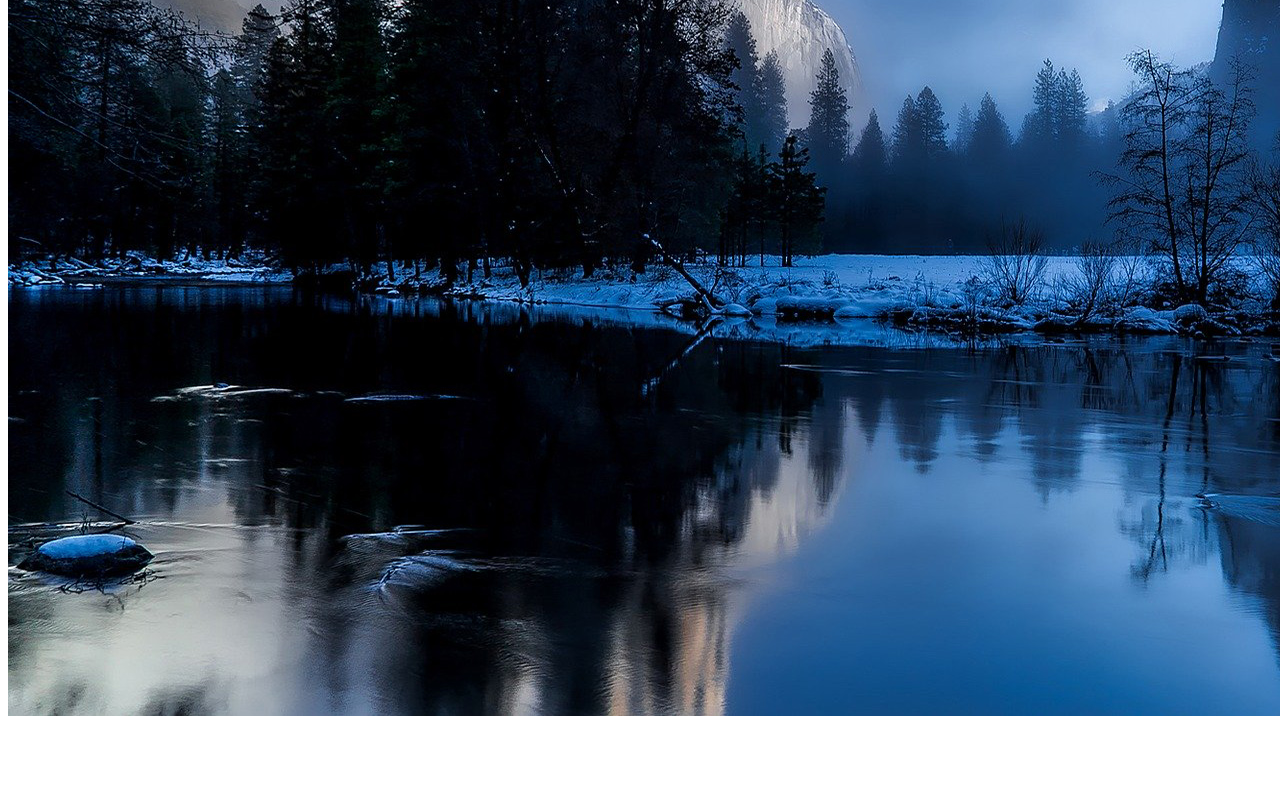
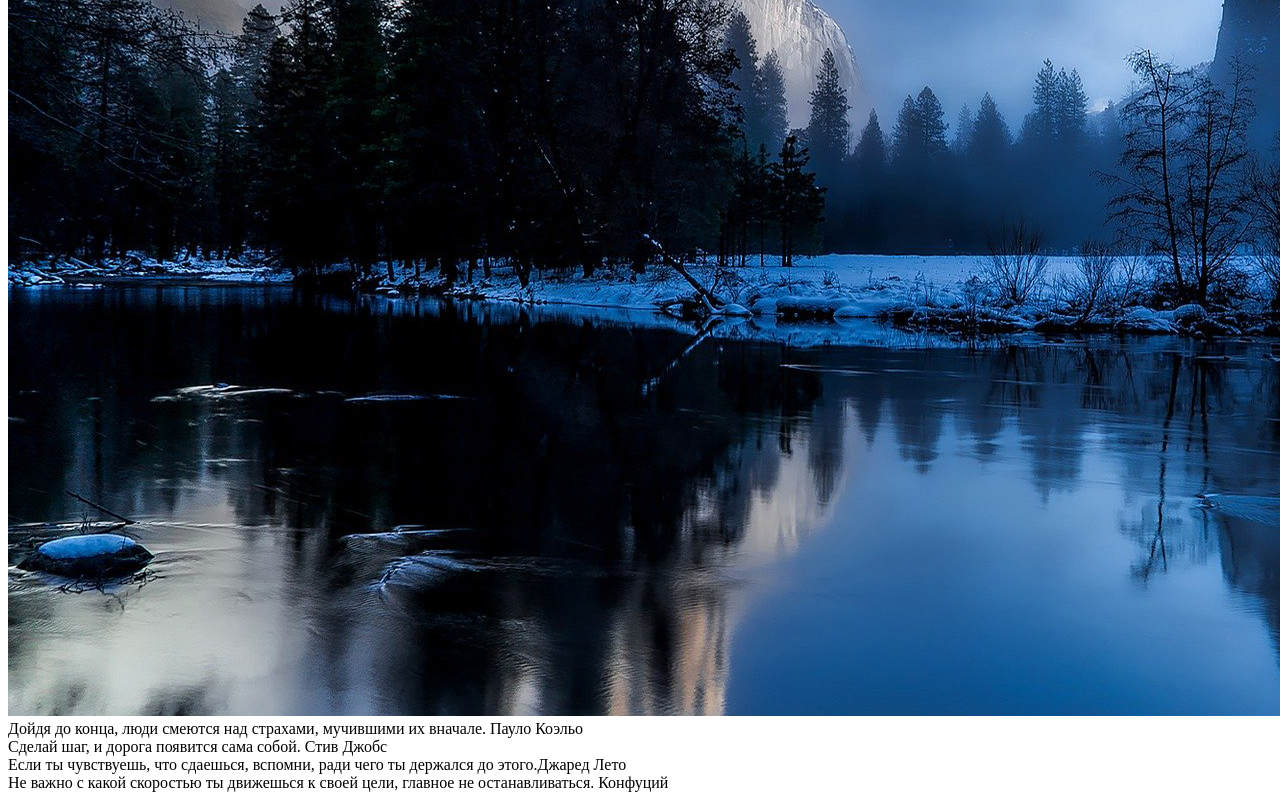
Before and after one commit to Sviatoslav-fls/cssMemSlider, a plain HTML site: page cssMemSlider/index.html in a window 1280 px wide. Shown: the part 2938-3738 px from the top of the page. Before the commit the page ends 3666 px from the top, so only its background shows below. Drawn offline with Linux system fonts and the light colour scheme.

Commit message:
feat: add slides text (Sun Oct 17 15:53:41 EEST 2021)

```diff
--- a/cssMemSlider/index.html
+++ b/cssMemSlider/index.html
@@ -30,7 +30,12 @@
         </div>
       </div>
       <div class="wrapper">
-        <div class="slide-text"></div>
+        <div class="slide-text">
+          <div checked>Дойдя до конца, люди смеются над страхами, мучившими их вначале. <span>Пауло Коэльо</span> </div>
+          <div>Сделай шаг, и дорога появится сама собой. <span>Стив Джобс</span></div>
+          <div>Если ты чувствуешь, что сдаешься, вспомни, ради чего ты держался до этого.<span>Джаред Лето</span></div>
+          <div>Не важно с какой скоростью ты движешься к своей цели, главное не останавливаться. <span>Конфуций</span></div>
+        </div>
         <div class="bullets" id="bullets">
           <label for="btn-1"><span></span></label>
           <label for="btn-2"><span></span></label>
```
